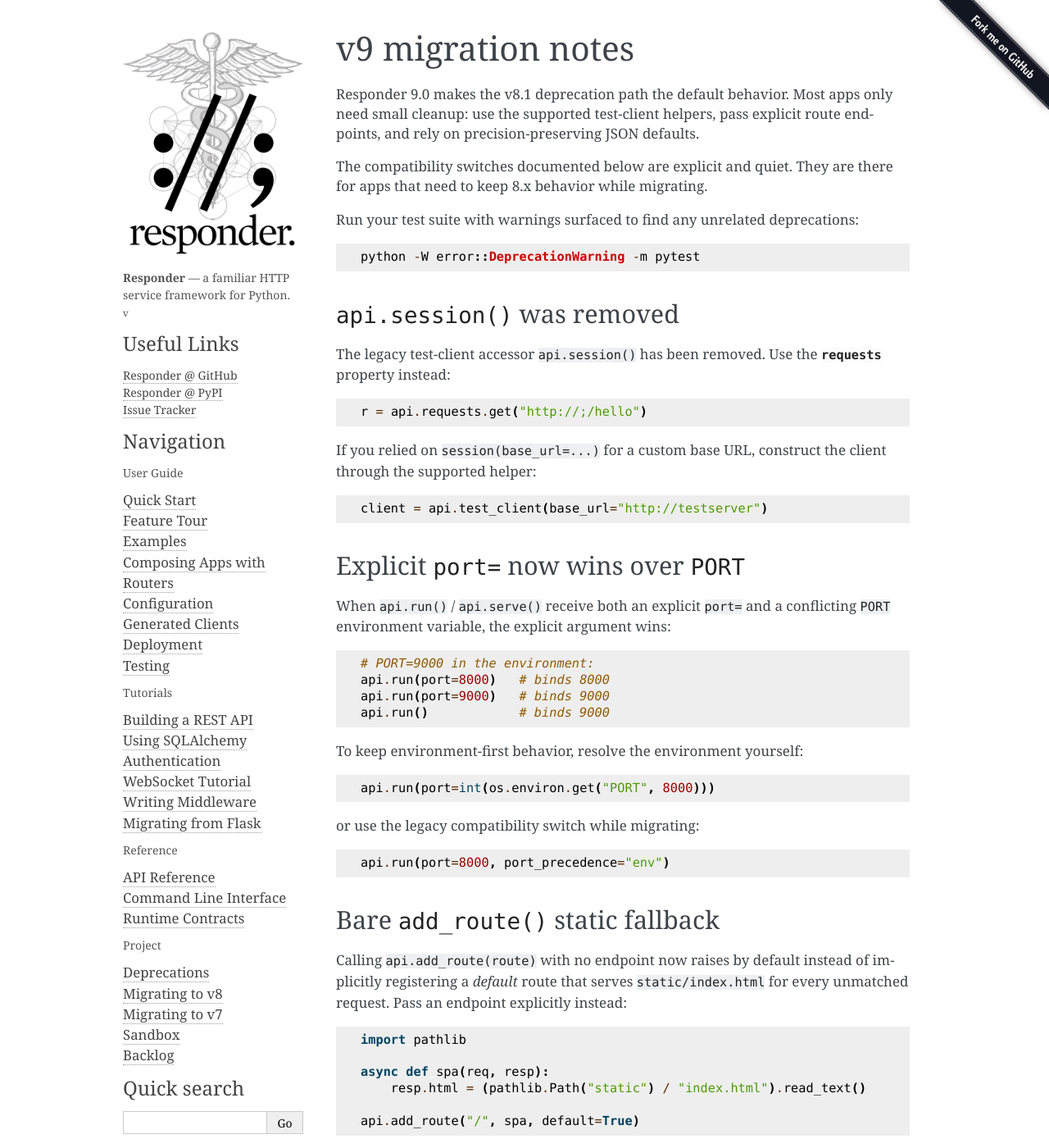
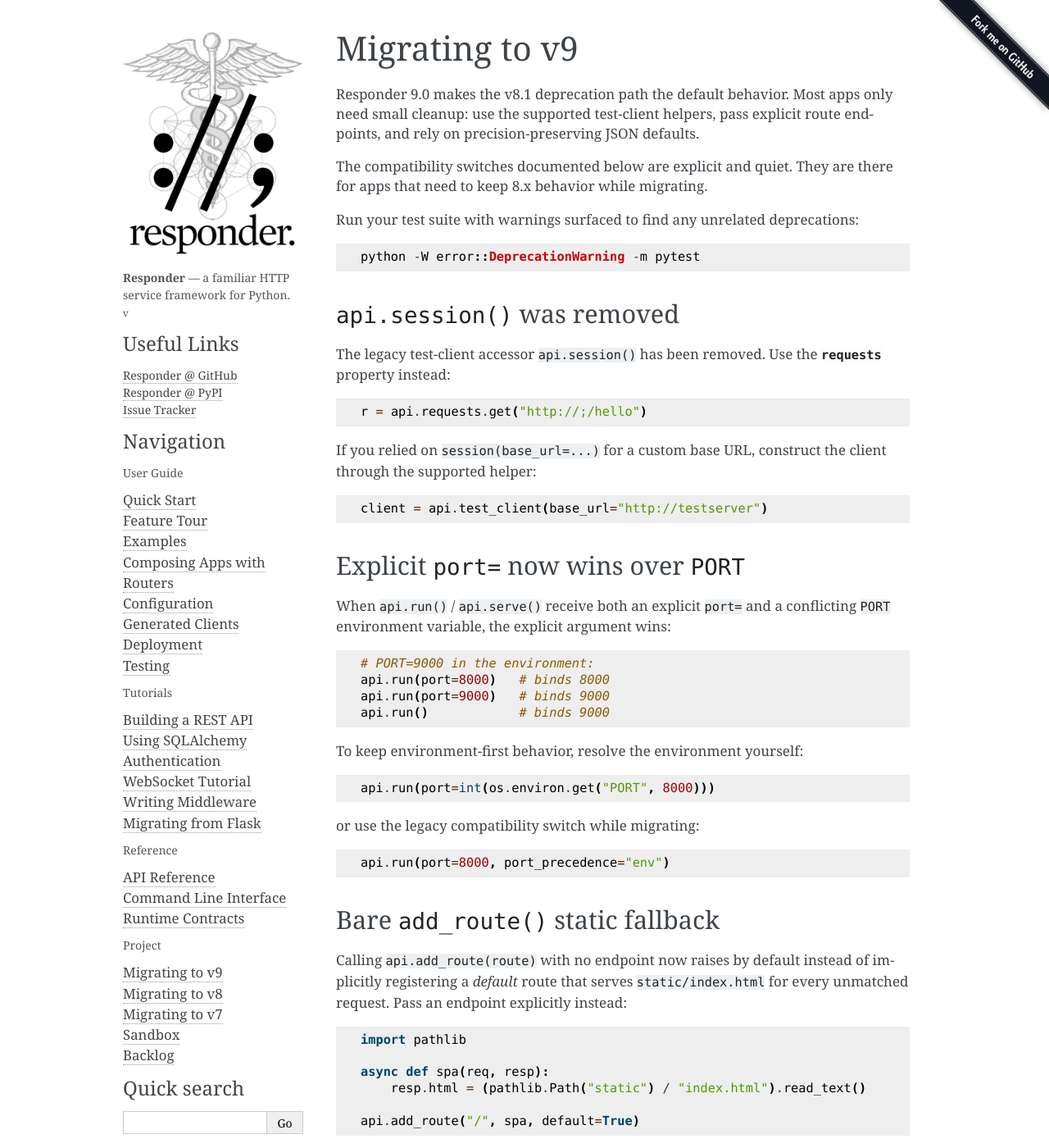
Before and after one commit to kennethreitz/responder, a Sphinx documentation site: the page built from docs/source/deprecations.rst, in a window 1280 px wide and 1400 px high. Shown: the whole window at 82% size. Built offline with Sphinx 7.4.7, drawn with Linux system fonts in a browser that asks for light colours.

Commit message:
Label v9 migration docs clearly

```diff
--- a/docs/source/deprecations.rst
+++ b/docs/source/deprecations.rst
@@ -1,5 +1,5 @@
-v9 migration notes
-==================
+Migrating to v9
+===============
 
 Responder 9.0 makes the v8.1 deprecation path the default behavior. Most
 apps only need small cleanup: use the supported test-client helpers, pass
--- a/docs/source/index.rst
+++ b/docs/source/index.rst
@@ -217,7 +217,7 @@ Python 3.11 and above. That's it.
    :caption: Project
 
    changes
-   Deprecations <deprecations>
+   Migrating to v9 <deprecations>
    Migrating to v8 <migration-v8>
    Migrating to v7 <migration-v7>
    Migrating to v6 <migration-v6>
```
